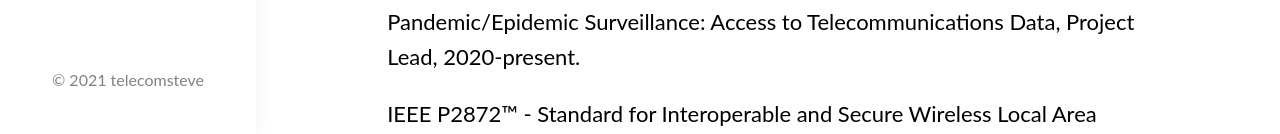
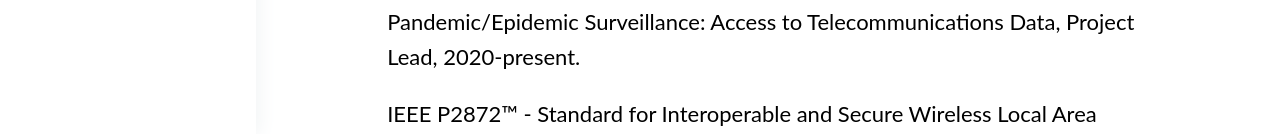
Before and after one commit to SaketITCS/portfolio, a plain HTML site: page research.html in a window 1280 px wide. Shown: the part 666-800 px from the top of the page. Drawn offline with Linux system fonts and the light colour scheme.

Commit message:
research.html

```diff
--- a/research.html
+++ b/research.html
@@ -21,7 +21,7 @@
         </div>
     </div>
     <div class="footer">
-        <p>&copy; 2021 telecomsteve</p>
+<!--       -->
     </div>
 </div>
 
```
